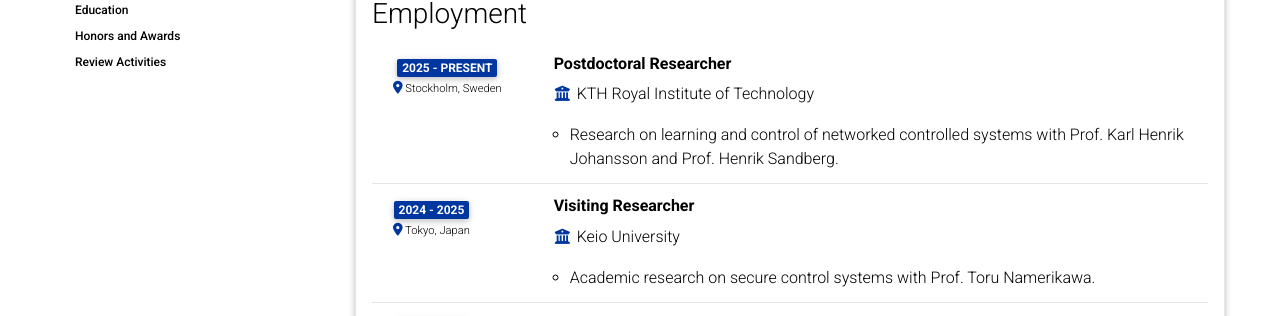
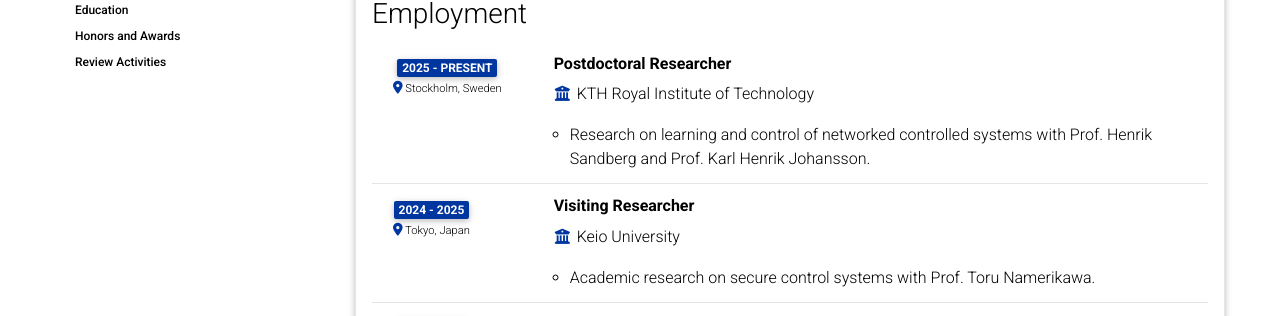
Before and after one commit to Takumi-Shinohara/Takumi-Shinohara.github.io, a Jekyll site: the page built from _pages/cv.md, in a window 1280 px wide and 900 px high, scrolled down 326 px. Shown: the part 135-451 px from the top of the window. Built offline with Jekyll 4.4.1, drawn with Linux system fonts in a browser that asks for light colours; comment, search, counter and statistics services are not loaded; a style sheet for code colours, icons or effects is not loaded.

```diff
--- a/_data/cv.yml
+++ b/_data/cv.yml
@@ -20,7 +20,7 @@
       location: Stockholm, Sweden
       year: 2025 - present
       description:
-        - Research on learning and control of networked controlled systems with Prof. Karl Henrik Johansson and Prof. Henrik Sandberg.
+        - Research on learning and control of networked controlled systems with Prof. Henrik Sandberg and Prof. Karl Henrik Johansson.
     - title: Visiting Researcher
       institution: Keio University
       location: Tokyo, Japan
```
